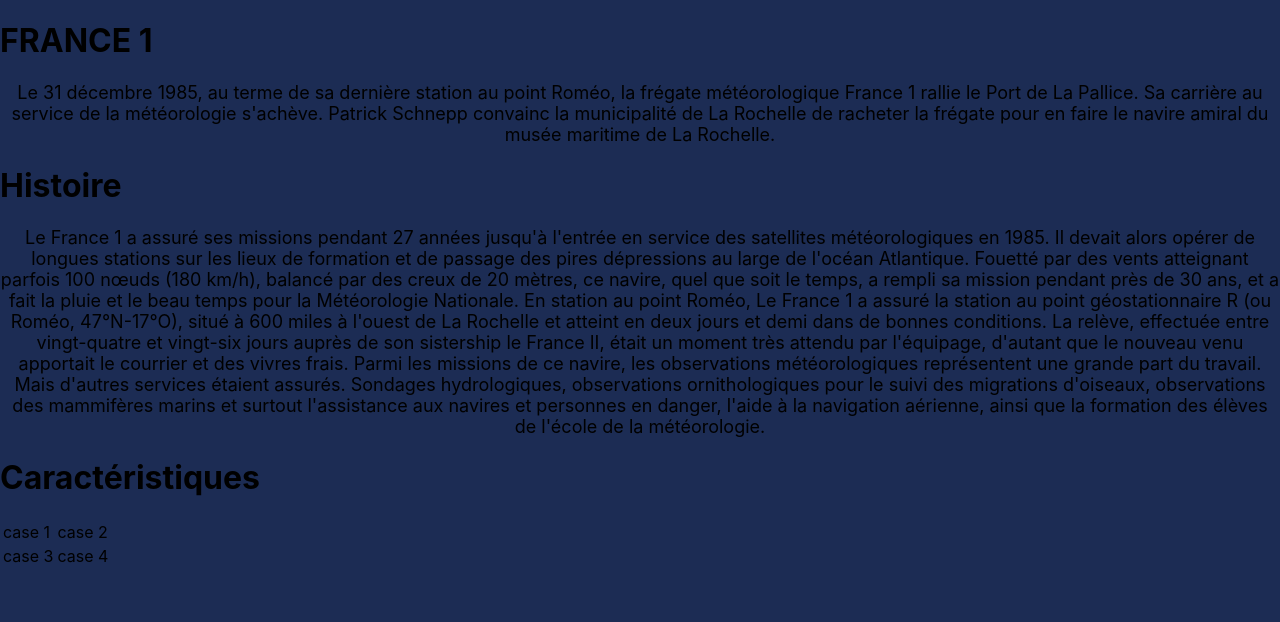
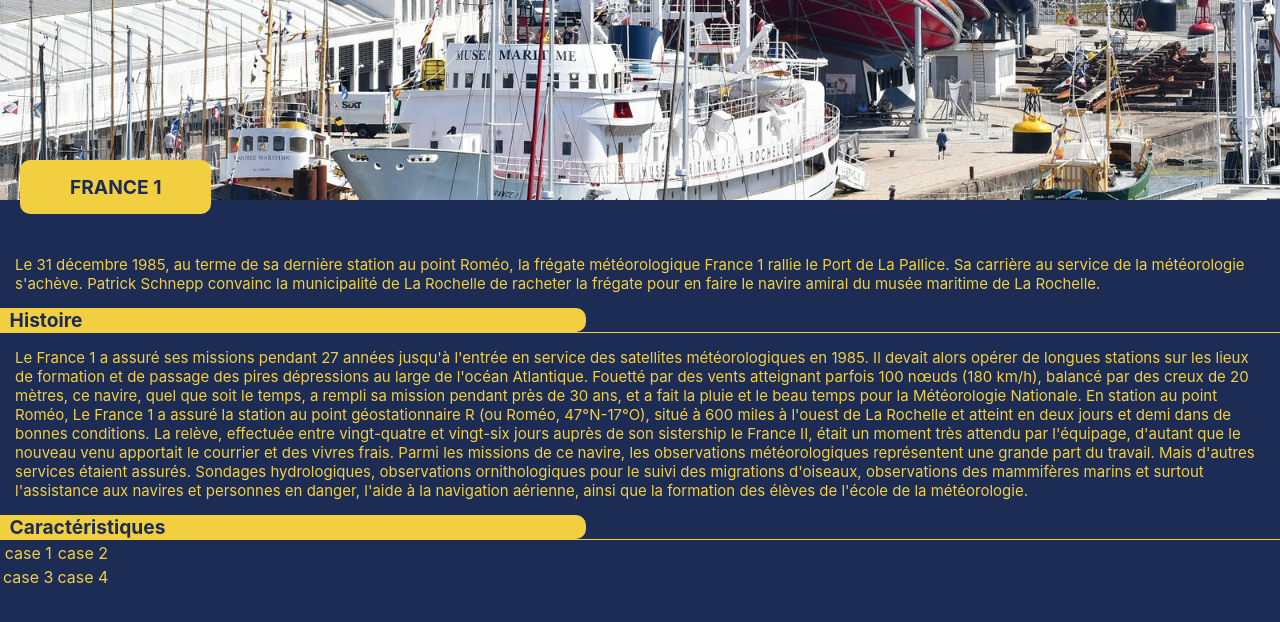
Before and after one commit to Gael-Mousset/projet-musee-maritime-fregate, a React (Create React App) app in the folder front/: page /boats/1 in a window 1280 px wide. Shown: the top 622 px of the page. Built offline with nearby package versions, Linux system fonts and the light colour scheme.

Commit message:
Update App.css

```diff
--- a/front/src/App.css
+++ b/front/src/App.css
@@ -4,6 +4,41 @@
   --grey-color: #242424;
   --light-blue: #303C64;
   --white: #FFFFFF;
+}
+
+.App {
+  text-align: center;
+}
+
+.App-logo {
+  height: 40vmin;
+  pointer-events: none;
+}
+
+@media (prefers-reduced-motion: no-preference) {
+  .App-logo {
+    animation: App-logo-spin infinite 20s linear;
+  }
+}
+
+.App-header {
+  background-color: #282c34;
+  min-height: 100vh;
+  display: flex;
+  flex-direction: column;
+  align-items: center;
+  justify-content: center;
+  font-size: calc(10px + 2vmin);
+  color: white;
+}
+
+@keyframes App-logo-spin {
+  from {
+    transform: rotate(0deg);
+  }
+  to {
+    transform: rotate(360deg);
+  }
 }
 
 body {
@@ -22,6 +57,84 @@
   display: grid !important;
   align-items: end !important;
 }
+
+.App-link {
+  color: #61dafb;
+}
+
+#TitleBoat
+{
+  padding: 20px;
+  color: #F2CF41;
+}
+
+#TitleBoat h1
+{
+  background-color: #F2CF41;
+  border-radius: 10px;
+  padding: 15px 50px;
+  color: #1C2C54;
+  font-weight: bold;
+  font-size: 1.2em;
+  position: absolute;
+  top: 160px;
+}
+
+
+
+#ImageBoat
+{
+  width: 100%;
+  height: 200px;
+  background-image: url("../public/images/headerImage/musee-maritime.jpeg");
+  background-size: cover;
+  background-origin: border-box;
+  background-repeat: no-repeat;
+  background-position-x: 25%;
+  background-position-y: 50%;
+}
+
+#Description
+{
+  margin: 15px;
+}
+
+#Description p
+{
+  color: #F2CF41;
+  text-align: left;
+  font-size: 15px;
+
+}
+
+#SousTitle
+{
+  padding-left: 1em;
+  width: 45%;
+  border-radius: 0 10px 10px 0;
+  background-color: #F2CF41;
+  color: #1C2C54;
+  font-weight: bold;
+  font-size: 0.6em;
+  text-align: left;
+}
+
+#Barre
+{
+  padding-bottom: 1px;
+  background-color: #F2CF41;
+}
+
+#Caracteristiques
+{
+  color: #F2CF41;
+}
+
+h1
+{
+  margin:0 1em 0 0;
+}
+
 
 .titleHeaderContainer {
   background-color: var(--grey-color);
```
